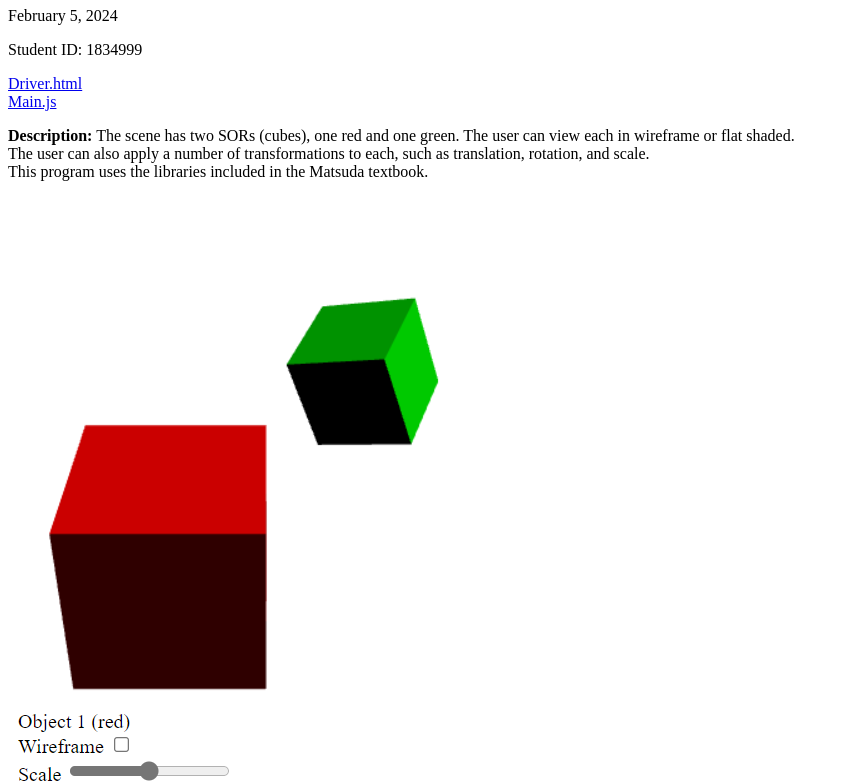
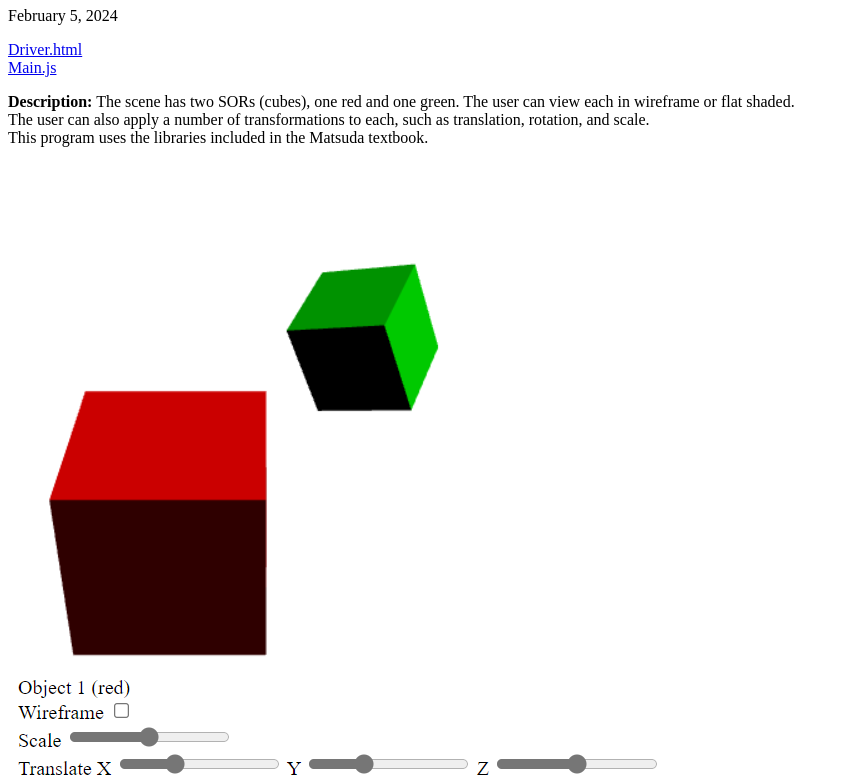
Before and after one commit to MarcusWilliamson/WebGL-transformations-on-objects-with-lighting, a plain HTML site: page index.html in a window 1280 px wide. Shown: the part 73-854 px from the top of the page, without its empty margins (0-849 px from the left). Drawn offline with Linux system fonts and the light colour scheme.

Commit message:
Small changes

```diff
--- a/index.html
+++ b/index.html
@@ -8,7 +8,6 @@
 <body>
     <h1>CSE 160 Prog 2 -- Marcus Williamson</h1>
     <p>February 5, 2024</p>
-    <p>Student ID: 1834999</p>
     <a href="src/driver.html">Driver.html</a><br>
     <a href="src/main.js">Main.js</a><br>
     <p><b>Description:</b> The scene has two SORs (cubes), one red and one green. The user can view each in wireframe or flat shaded.<br>
```
